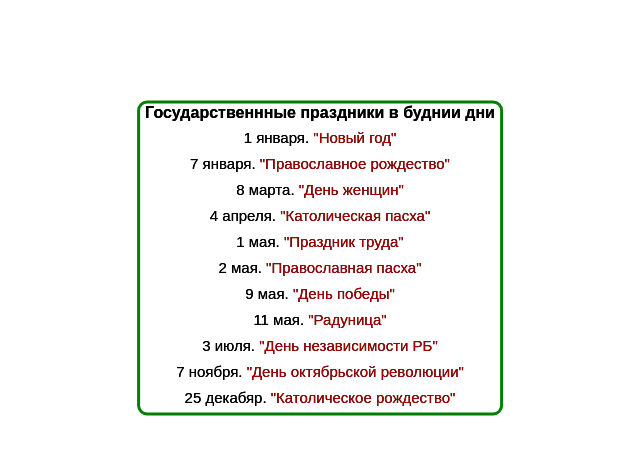
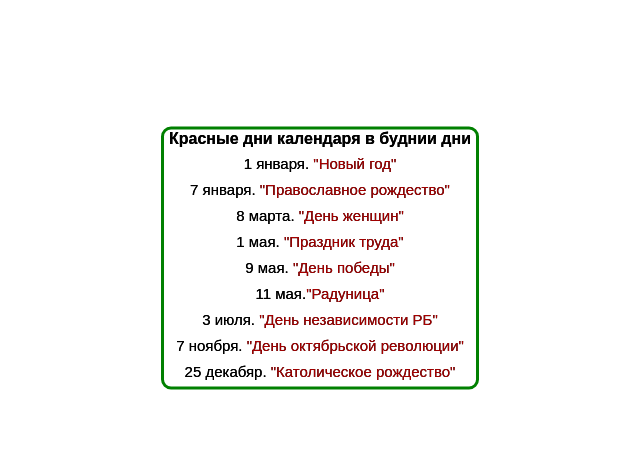
Before and after one commit to SklifCybe/Holidays, a plain HTML site: page index.html in a window 1280 px wide. Shown: the part 222-676 px from the top of the page, without its empty margins (320-960 px from the left). Drawn offline with Linux system fonts and the light colour scheme.

Commit message:
Update index.html

```diff
--- a/index.html
+++ b/index.html
@@ -1,11 +1,17 @@
 <!DOCTYPE html>
 <html>
+
 <head>
     <meta charset="UTF-8">
     <title>Holidays</title>
     <link rel="stylesheet" href="style.css">
+    <link rel="apple-touch-icon" sizes="180x180" href="favicon/apple-touch-icon.png">
+    <link rel="icon" type="image/png" sizes="32x32" href="favicon/favicon-32x32.png">
+    <link rel="icon" type="image/png" sizes="16x16" href="favicon/favicon-16x16.png">
+    <link rel="manifest" href="favicon/site.webmanifest">
     <script src="main.js" defer></script>
 </head>
+
 <body>
     <div id="container">
         <div id="title">Введите дату</div>
@@ -13,20 +19,19 @@
         <input type="button" value="Проверить" id="btnSubmit">
     </div>
     <div id="govHolidays">
-        <span class="holidTitle">Государственнные праздники в буднии дни</span>
+        <span class="holidTitle">Красные дни календаря в буднии дни</span>
         <ul class="ulHolidays">
             <li class="listHolidays">1 января. <span class="holidays">"Новый год"</span></li>
             <li class="listHolidays">7 января. <span class="holidays">"Православное рождество"</span></li>
             <li class="listHolidays">8 марта. <span class="holidays">"День женщин"</span></li>
-            <li class="listHolidays">4 апреля. <span class="holidays">"Католическая пасха"</span></li>
             <li class="listHolidays">1 мая. <span class="holidays">"Праздник труда"</span></li>
-            <li class="listHolidays">2 мая. <span class="holidays">"Православная пасха"</span></li>
             <li class="listHolidays">9 мая. <span class="holidays">"День победы"</span></li>
-            <li class="listHolidays">11 мая. <span class="holidays">"Радуница"</span></li>
+            <li class="listHolidays"><span id="radonitsa">11 мая.</span><span class="holidays">"Радуница"</span></li>
             <li class="listHolidays">3 июля. <span class="holidays">"День независимости РБ"</span></li>
             <li class="listHolidays">7 ноября. <span class="holidays">"День октябрьской революции"</span></li>
             <li class="listHolidays">25 декабяр. <span class="holidays">"Католическое рождество"</span></li>
         </ul>
     </div>
 </body>
+
 </html>
```
